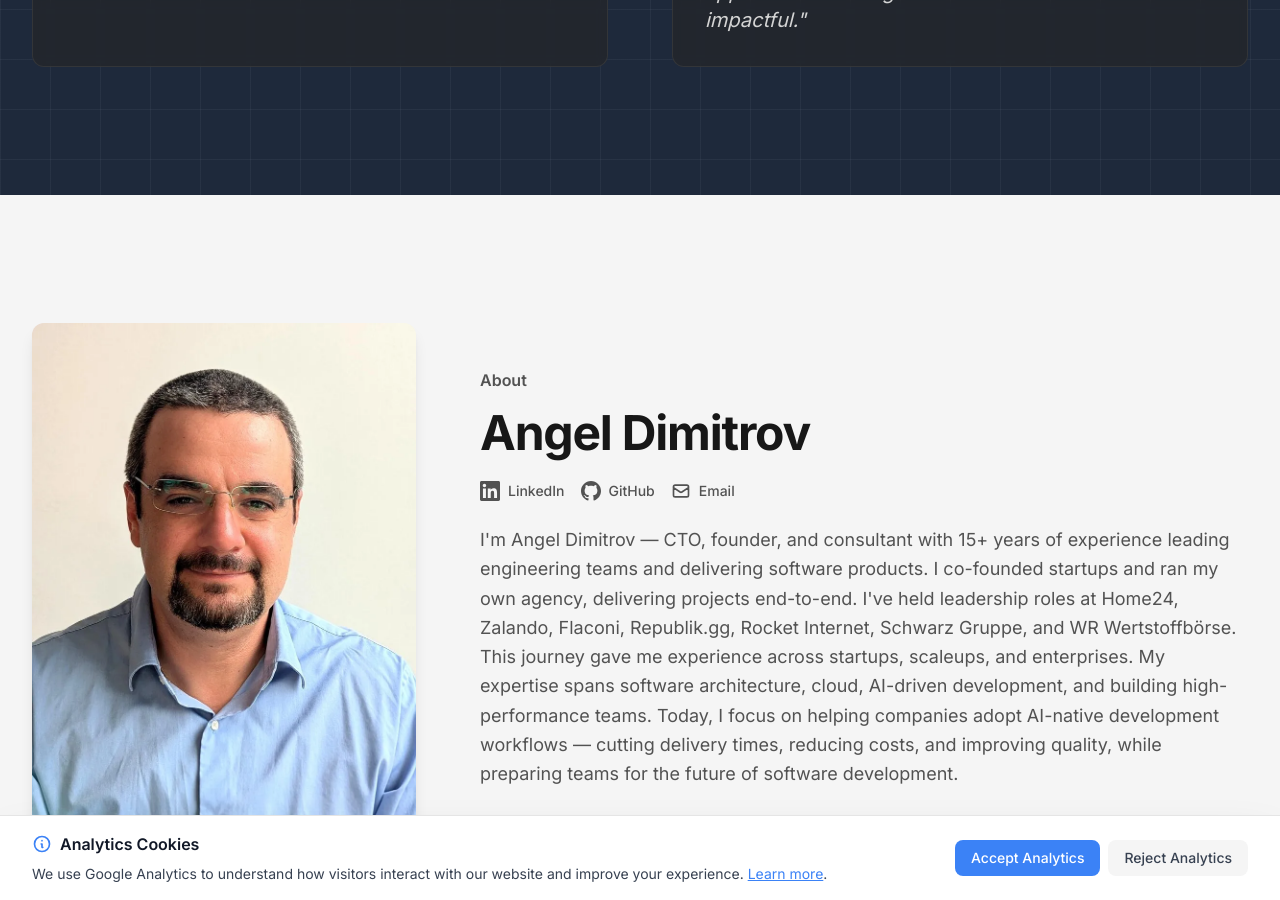
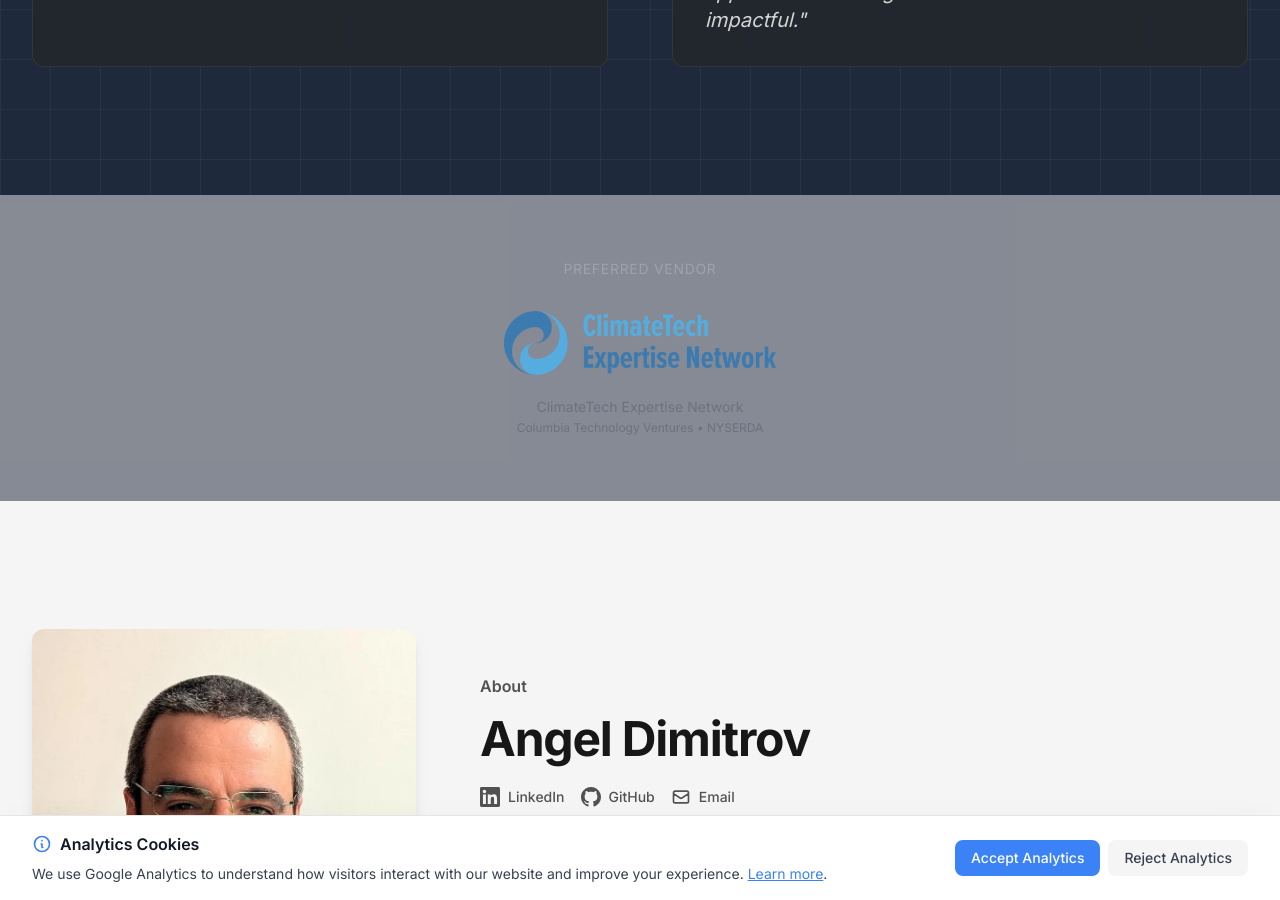
Before and after one commit to angeldimitrov/angeldimitrov.github.io, a Jekyll site: the page built from index.html, in a window 1280 px wide and 900 px high, scrolled down 8687 px. Built offline with Jekyll 4.4.1, drawn with Linux system fonts in a browser that asks for light colours.

Commit message:
feat: Add CEN Preferred Vendor badge to homepage
Add a "Trusted By" section featuring ClimateTech Expertise Network
(CEN) preferred vendor status between Success Stories and About sections.

- Download and add CEN logo from climatestartupsupport.com
- Add responsive section with hover effects
- Link opens CEN website in new tab

Closes #34

Co-Authored-By: Claude Opus 4.5 <noreply@anthropic.com>

```diff
--- a/index.html
+++ b/index.html
@@ -1052,6 +1052,23 @@ structured_data: |
 
 {% include success-stories.html %}
 
+<!-- Trusted By / Preferred Vendor Section -->
+<section class="py-16 bg-slate-900/50">
+  <div class="max-w-7xl mx-auto px-4 sm:px-6 lg:px-8 text-center">
+    <p class="text-sm text-gray-400 uppercase tracking-wider mb-8">Preferred Vendor</p>
+    <a href="https://www.climatestartupsupport.com/" target="_blank" rel="noopener noreferrer"
+       class="inline-block group">
+      <img src="/assets/images/cen-logo.png"
+           alt="ClimateTech Expertise Network - Preferred Vendor"
+           class="h-16 mx-auto opacity-70 group-hover:opacity-100 transition-opacity duration-300">
+    </a>
+    <p class="text-sm text-gray-500 mt-4">
+      ClimateTech Expertise Network<br>
+      <span class="text-xs">Columbia Technology Ventures • NYSERDA</span>
+    </p>
+  </div>
+</section>
+
 <!-- About Angel Dimitrov -->
 <section id="about" class="bg-neutral-100 py-16 md:py-24 lg:py-32">
   <div class="container">
```
Also changed, not shown: assets/images/cen-logo.png (added), dist/styles.css.
